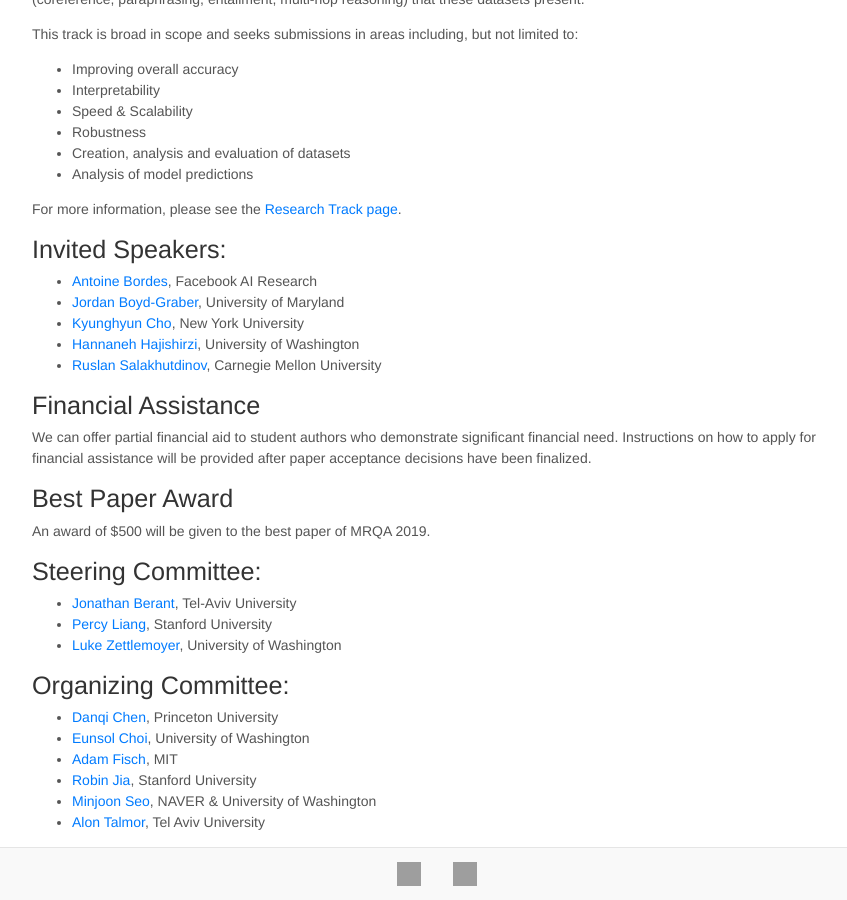
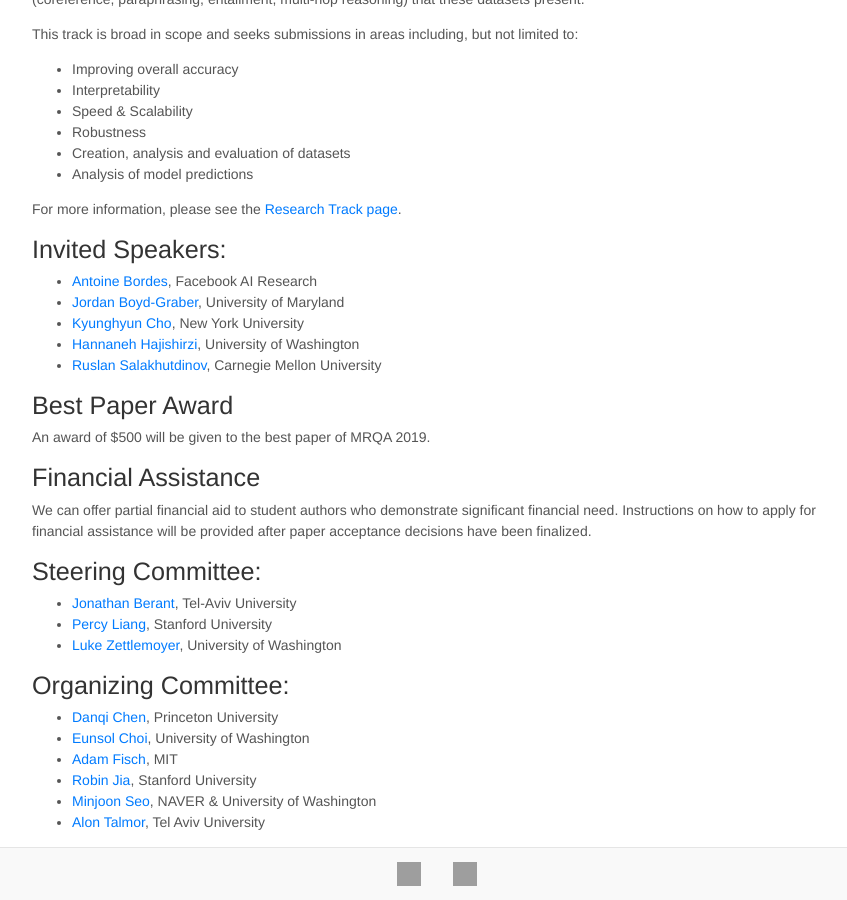
Before and after one commit to mrqa/mrqa.github.io, a Jekyll site: the page built from rc/index.md, in a window 1280 px wide and 900 px high, scrolled down 967 px. Shown: the whole window, without its empty margins (203-1050 px from the left). Built offline with Jekyll 4.4.1, drawn with Linux system fonts in a browser that asks for light colours; nearby versions of some CDN libraries; grey boxes are pictures that could not be loaded.

Commit message:
Minor change

```diff
--- a/rc/index.md
+++ b/rc/index.md
@@ -56,12 +56,12 @@ For more information, please see the [Research Track page](research).
 - [Hannaneh Hajishirzi](https://homes.cs.washington.edu/~hannaneh/), University of Washington
 - [Ruslan Salakhutdinov](http://www.cs.cmu.edu/~rsalakhu/), Carnegie Mellon University
 
+## Best Paper Award
+An award of $500 will be given to the best paper of MRQA 2019.
+
 ## Financial Assistance
 We can offer partial financial aid to student authors who demonstrate significant financial need.
 Instructions on how to apply for financial assistance will be provided after paper acceptance decisions have been finalized.
-
-## Best Paper Award
-An award of $500 will be given to the best paper of MRQA 2019.
 
 ## Steering Committee:
 - [Jonathan Berant](http://www.cs.tau.ac.il/~joberant/), Tel-Aviv University
```
